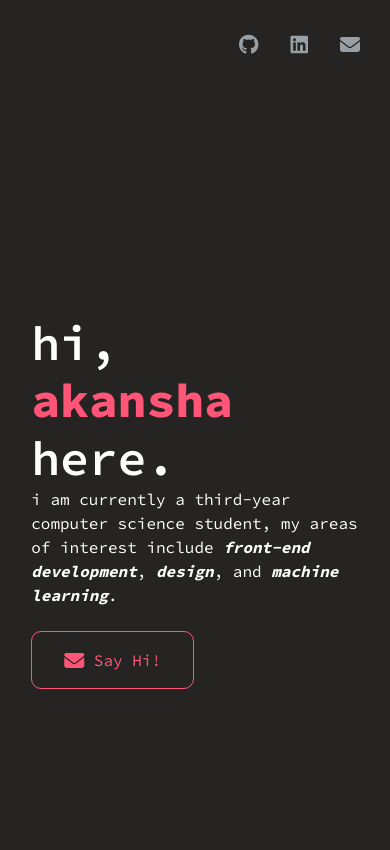
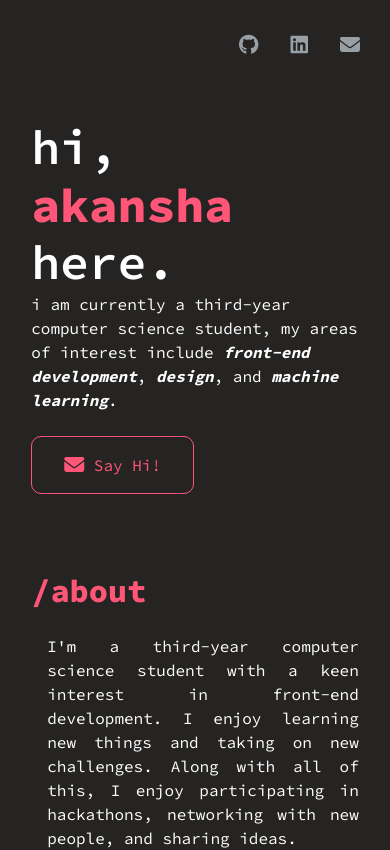
Before and after one commit to akanshaaa19/resume, a React (Create React App) app: page /projects in a window 390 px wide. Shown: the top 850 px of the page. Built offline with nearby package versions, Linux system fonts and the light colour scheme.

Commit message:
fixed height issue

```diff
--- a/src/App.css
+++ b/src/App.css
@@ -87,7 +87,7 @@ p {
     padding: 5rem 0 0 0;
   }
   section {
-    height: 25%;
+    height: 25% !important;
     padding: 10% 8%;
     margin: 0 auto;
   }
--- a/src/assets/projects.js
+++ b/src/assets/projects.js
@@ -11,8 +11,8 @@ const projects = [
   {
     index: 1,
     src: "https://i.ibb.co/RzMwcf1/resume.png",
-    github: "https://github.com/akanshaaa19/resume-generator",
-    active: "https://akanshaaa19.github.io/resume-generator",
+    github: "https://github.com/akanshaaa19/resume-app",
+    active: "https://akanshaaa19.github.io/resume-app",
     title: "Resume Generator",
     description:
       "This takes up your details and generates a resume, which you can download in PDF format and share.",
```
